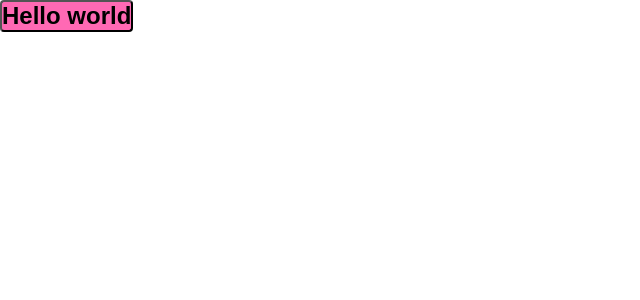
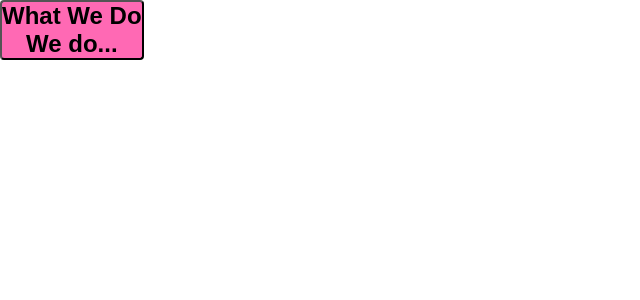
Before and after one commit to Option-Zero/option-zero-website, a Next.js app: page / in a window 1280 px wide. Shown: the top 300 px of the page, without its empty margins (0-640 px from the left). Built offline with nearby package versions, Linux system fonts and the light colour scheme.

Commit message:
Draft component example

```diff
--- /dev/null
+++ b/src/app/_components/ServicesSection.js
@@ -0,0 +1,41 @@
+import React from 'react';
+
+const ServiceCard = ({ title, description }) => {
+    <div>{title}</div>;
+    <div>{description}</div>;
+};
+
+const SERVICES = [
+    {
+        title: 'Software Strategy',
+        icon: 'tbd',
+        description:
+            "You have a vision for your business. Now you need the software to bring it to life. We'll help you define your software needs and create a roadmap for long-term impact.",
+    },
+    {
+        title: 'Software Strategy 2',
+        icon: 'tbd',
+        description:
+            "You have a vision for your business. Now you need the software to bring it to life. We'll help you define your software needs and create a roadmap for long-term impact.",
+    },
+];
+
+const ServicesSection = () => {
+    return (
+        <>
+            <div> What We Do </div>
+            <div> We do... </div>
+            {SERVICES.map((service, index) => {
+                return (
+                    <ServiceCard
+                        title={service.title}
+                        description={service.description}
+                        key={index}
+                    />
+                );
+            })}
+        </>
+    );
+};
+
+export default ServicesSection;
--- a/src/app/page.js
+++ b/src/app/page.js
@@ -1,6 +1,8 @@
 'use client';
 import React from 'react';
 import styled from '@emotion/styled';
+
+import ServicesSection from './_components/ServicesSection.js';
 
 const StyledMain = styled.button`
     background-color: hotpink;
@@ -16,7 +18,9 @@ const StyledMain = styled.button`
 export default function Home() {
     return (
         <StyledMain>
-            <div>Hello world</div>
+            <ServicesSection />
+            {/* <AboutUsSection /> */}
+            {/* <ReviewsSection /> */}
         </StyledMain>
     );
 }
```
